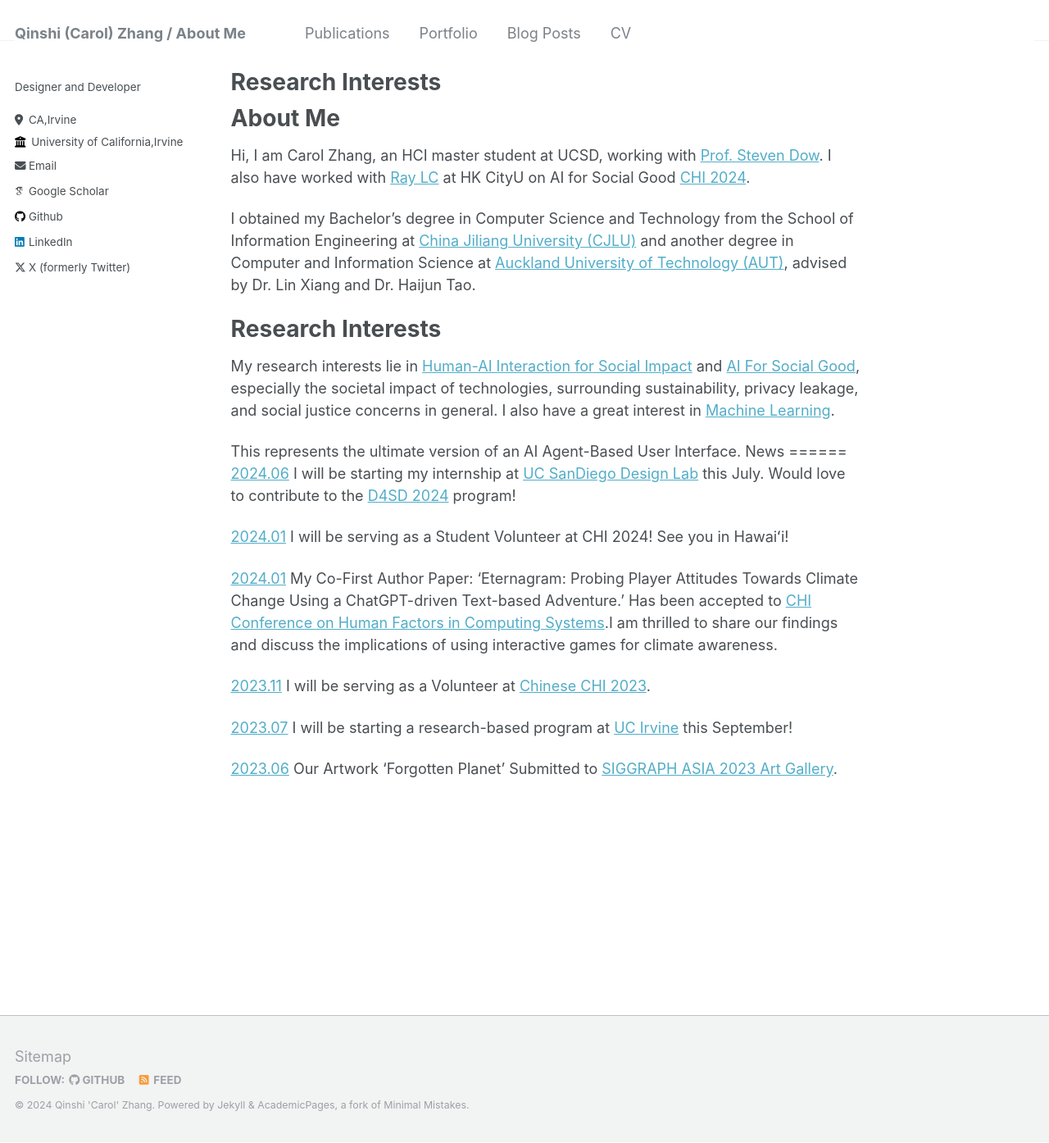
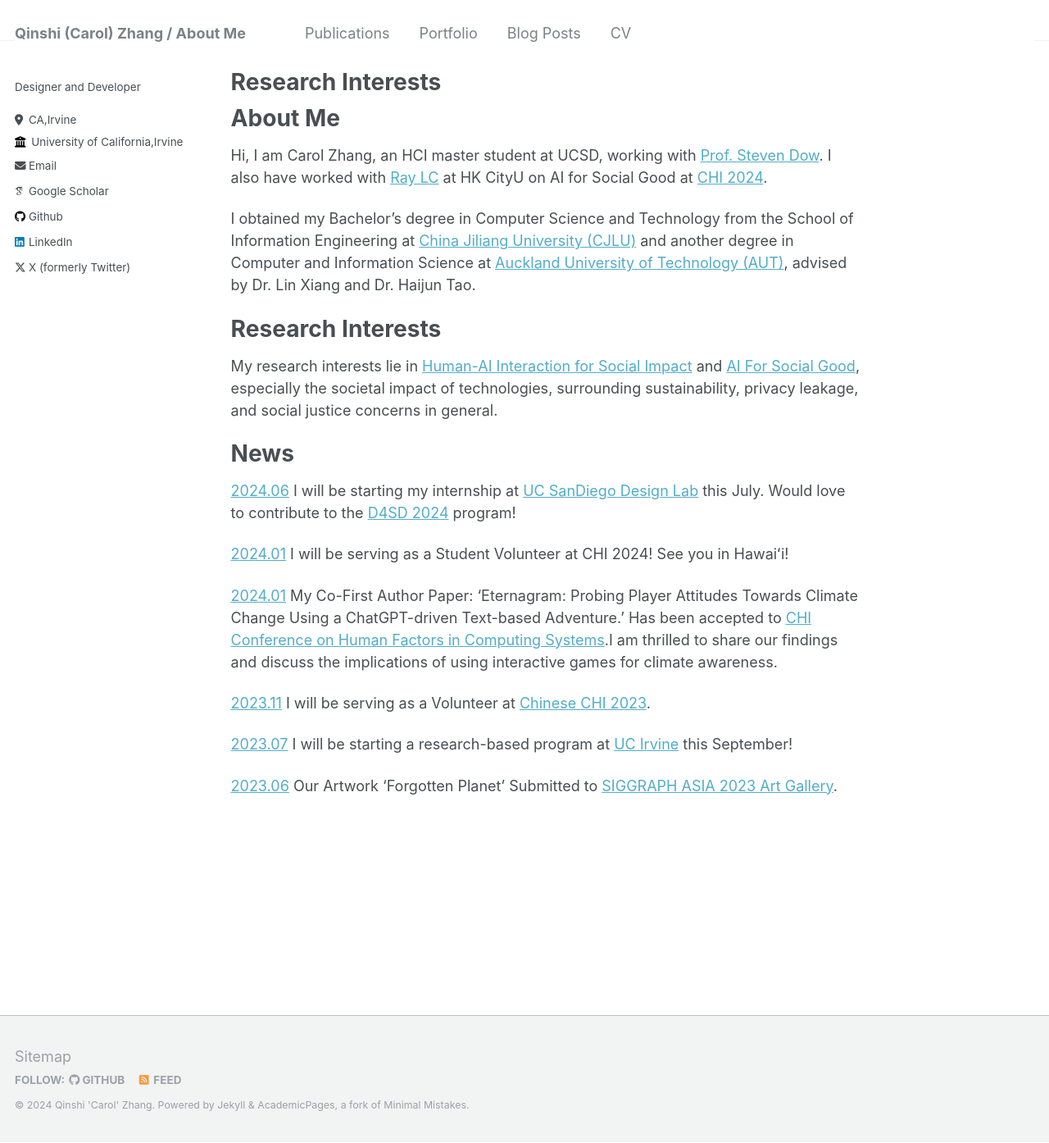
Before and after one commit to Carolzhangzz/AcademicWeb, a Jekyll site: the page built from _pages/about.md, in a window 1280 px wide and 1394 px high. Shown: the whole window at 82% size. Built offline with Jekyll 4.4.1, drawn with Linux system fonts in a browser that asks for light colours; some web fonts are replaced.

Commit message:
Update about.md

```diff
--- a/_pages/about.md
+++ b/_pages/about.md
@@ -11,7 +11,7 @@ redirect_from:
 About Me
 ======
 
-Hi, I am Carol Zhang, an HCI master student at UCSD, working with [Prof. Steven Dow](https://spdow.ucsd.edu/). I also have worked with [Ray LC](https://www.scm.cityu.edu.hk/people/ray-lc) at HK CityU on AI for Social Good [CHI 2024](https://dl.acm.org/doi/abs/10.1145/3613904.3642850).
+Hi, I am Carol Zhang, an HCI master student at UCSD, working with [Prof. Steven Dow](https://spdow.ucsd.edu/). I also have worked with [Ray LC](https://www.scm.cityu.edu.hk/people/ray-lc) at HK CityU on AI for Social Good at [CHI 2024](https://dl.acm.org/doi/abs/10.1145/3613904.3642850).
 
 I obtained my Bachelor’s degree in Computer Science and Technology from the School of Information Engineering at [China Jiliang University (CJLU)](https://english.cjlu.edu.cn/) and another degree in Computer and Information Science at [Auckland University of Technology (AUT)](https://www.aut.ac.nz/), advised by Dr. Lin Xiang and Dr. Haijun Tao.
 
@@ -19,9 +19,8 @@ I obtained my Bachelor’s degree in Computer Science and Technology from the Sc
 Research Interests
 ======
 
-My research interests lie in [Human-AI Interaction for Social Impact](#) and [AI For Social Good](#), especially the societal impact of technologies, surrounding sustainability, privacy leakage, and social justice concerns in general. I also have a great interest in [Machine Learning](#).
+My research interests lie in [Human-AI Interaction for Social Impact](#) and [AI For Social Good](#), especially the societal impact of technologies, surrounding sustainability, privacy leakage, and social justice concerns in general.
 
-This represents the ultimate version of an AI Agent-Based User Interface.
 News
 ======
 [2024.06](#) I will be starting my internship at [UC SanDiego Design Lab](https://designlab.ucsd.edu/) this July. Would love to contribute to the [D4SD 2024](https://d4sd.org/) program!
```
